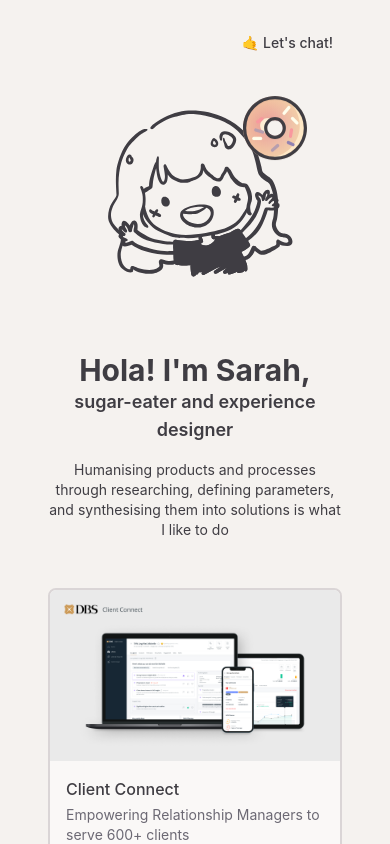
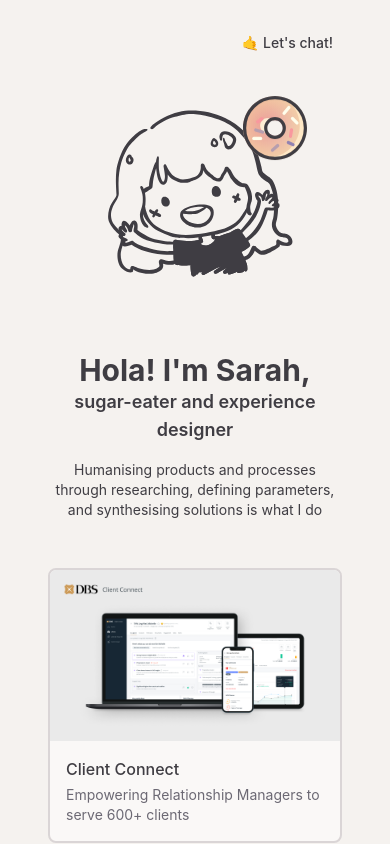
Before and after one commit to fallingusagi/my-website, a React (Create React App) app: page / in a window 390 px wide. Shown: the top 844 px of the page. Built offline with nearby package versions, Linux system fonts and the light colour scheme; what @mojs/core would draw is missing.

Commit message:
fixed margins for mobile bp and alignment for homepage text

```diff
--- a/src/index.css
+++ b/src/index.css
@@ -13,6 +13,7 @@ body {
     sans-serif;
   -webkit-font-smoothing: antialiased;
   -moz-osx-font-smoothing: grayscale;
+  background-color: mytheme-sand;
 }
 
 code {
--- a/src/pages/index.jsx
+++ b/src/pages/index.jsx
@@ -37,15 +37,17 @@ export const Main = () => {
             </div>
 
           </div>
-          <div className="pb-8 space-y-4 sm:space-y-8 justify-center">
+          <div className="pb-8 space-y-4 sm:space-y-8 place-self-center">
             <div className="space-y-0 sm:space-y-2">
               <p className=" font-bold text-center text-3xl sm:text-5xl text-mytheme-charcoal">{"Hola! I'm Sarah,"}</p>
               <p className=" font-semibold text-center text-lg sm:text-2xl text-mytheme-charcoal">{"sugar-eater and experience designer"}</p>
             </div>
+            <div className="justify-center">
+              <p className="max-w-screen-sm text-center text-sm sm:text-lg text-mytheme-charcoal">
+                {"Humanising products and processes through researching, defining parameters, and synthesising solutions is what I do"}
+              </p>
+            </div>
 
-            <p className="text-center text-sm sm:text-lg text-mytheme-charcoal">
-              {"Humanising products and processes through researching, defining parameters, and synthesising them into solutions is what I like to do"}
-            </p>
             {/* <ul className="max-w-max text-xs sm:text-sm text-mytheme-charcoal list-disc list-inside">
               <li>{"Branding, illustration, & digital / traditional painting"}</li>
               <li>{"Animation & basic video-editing"}</li>
--- a/src/pages/projectAO.jsx
+++ b/src/pages/projectAO.jsx
@@ -8,7 +8,7 @@ export const ProjectPageAO = () => {
         <div className="bg-mytheme-sand w-screen...">
             <Header level={"L2"} />
 
-            <div className="px-24 xl:px-40 pt-8 pb-24 space-y-4 sm:space-y-8 justify-center w-full...">
+            <div className="px-12 sm:px-24 xl:px-40 pt-8 pb-24 space-y-4 sm:space-y-8 justify-center w-full...">
 
                 <div className="grid grid-cols-1 space-y-16 place-self-center w-full...">
                     <div className="h-1 w-full"></div>
--- a/src/pages/projectAlise.jsx
+++ b/src/pages/projectAlise.jsx
@@ -8,7 +8,7 @@ export const ProjectPageAlise = () => {
         <div className="bg-mytheme-sand w-screen...">
             <Header level={"L2"} />
 
-            <div className="px-24 xl:px-40 pt-8 pb-24 space-y-4 sm:space-y-8 justify-center w-full...">
+            <div className="px-12 sm:px-24 xl:px-40 pt-8 pb-24 space-y-4 sm:space-y-8 justify-center w-full...">
 
                 <div className="grid grid-cols-1 space-y-16 place-self-center w-full...">
                     <div className="h-1 w-full"></div>
--- a/src/pages/projectCC.jsx
+++ b/src/pages/projectCC.jsx
@@ -8,7 +8,7 @@ export const ProjectPageCC = () => {
         <div className="bg-mytheme-sand w-screen...">
             <Header level={"L2"} />
 
-            <div className="px-24 xl:px-40 pt-8 pb-24 space-y-4 sm:space-y-8 justify-center w-full...">
+            <div className="px-12 sm:px-24 xl:px-40 pt-8 pb-24 space-y-4 sm:space-y-8 justify-center w-full...">
 
                 <div className="grid grid-cols-1 space-y-16 place-self-center w-full...">
                     <div className="h-1 w-full"></div>
@@ -27,7 +27,10 @@ export const ProjectPageCC = () => {
                                 {"Client Connect is a one-stop internal tool that empowers DBS Bank Ltd’s Relationship Managers to better manage and serve their pool of 200+ clients. "}
                             </p>
                             <p className="text-sm text-mytheme-ebony">
-                                {"I worked with 2 other UX designers to bring the design from project inception to pilot launch, collaborating closely with business / UX research / devs, and presented to the bank’s key stakeholders at various milestones along the way."}
+                                {"I worked with 2 other UX designers to bring the project from inception to launch, collaborating closely with business / UX research / devs, and presenting to the bank’s key stakeholders at various milestones along the way."}
+                            </p>
+                            <p className="text-sm text-mytheme-ebony">
+                                {"Creating the system from scratch provided many opportunities to design data structures, interaction models, and contribute design elements for use by other teams."}
                             </p>
                         </div>
                     </div>
--- a/src/pages/projectFR.jsx
+++ b/src/pages/projectFR.jsx
@@ -8,7 +8,7 @@ export const ProjectPageFR = () => {
         <div className="bg-mytheme-sand w-screen...">
             <Header level={"L2"} />
 
-            <div className="px-24 xl:px-40 pt-8 pb-24 space-y-4 sm:space-y-8 justify-center w-full...">
+            <div className="px-12 sm:px-24 xl:px-40 pt-8 pb-24 space-y-4 sm:space-y-8 justify-center w-full...">
 
                 <div className="grid grid-cols-1 space-y-16 place-self-center w-full...">
                     <div className="h-1 w-full"></div>
--- a/src/pages/projectGYC.jsx
+++ b/src/pages/projectGYC.jsx
@@ -8,7 +8,7 @@ export const ProjectPageGYC = () => {
         <div className="bg-mytheme-sand w-screen...">
             <Header level={"L2"} />
 
-            <div className="px-24 xl:px-40 pt-8 pb-24 space-y-4 sm:space-y-8 justify-center w-full...">
+            <div className="px-12 sm:px-24 xl:px-40 pt-8 pb-24 space-y-4 sm:space-y-8 justify-center w-full...">
 
                 <div className="grid grid-cols-1 space-y-16 place-self-center w-full...">
                     <div className="h-1 w-full"></div>
--- a/src/pages/projectOC.jsx
+++ b/src/pages/projectOC.jsx
@@ -8,7 +8,7 @@ export const ProjectPageOC = () => {
         <div className="bg-mytheme-sand w-screen...">
             <Header level={"L2"} />
 
-            <div className="px-24 xl:px-40 pt-8 pb-24 space-y-4 sm:space-y-8 justify-center w-full...">
+            <div className="px-12 sm:px-24 xl:px-40 pt-8 pb-24 space-y-4 sm:space-y-8 justify-center w-full...">
 
                 <div className="grid grid-cols-1 space-y-16 place-self-center w-full...">
                     <div className="h-1 w-full"></div>
--- a/src/pages/projectPayLah.jsx
+++ b/src/pages/projectPayLah.jsx
@@ -8,7 +8,7 @@ export const ProjectPagePayLah = () => {
         <div className="bg-mytheme-sand w-screen...">
             <Header level={"L2"} />
 
-            <div className="px-24 xl:px-40 pt-8 pb-24 space-y-4 sm:space-y-8 justify-center w-full...">
+            <div className="px-12 sm:px-24 xl:px-40 pt-8 pb-24 space-y-4 sm:space-y-8 justify-center w-full...">
 
                 <div className="grid grid-cols-1 space-y-16 place-self-center w-full...">
                     <div className="h-1 w-full"></div>
```
